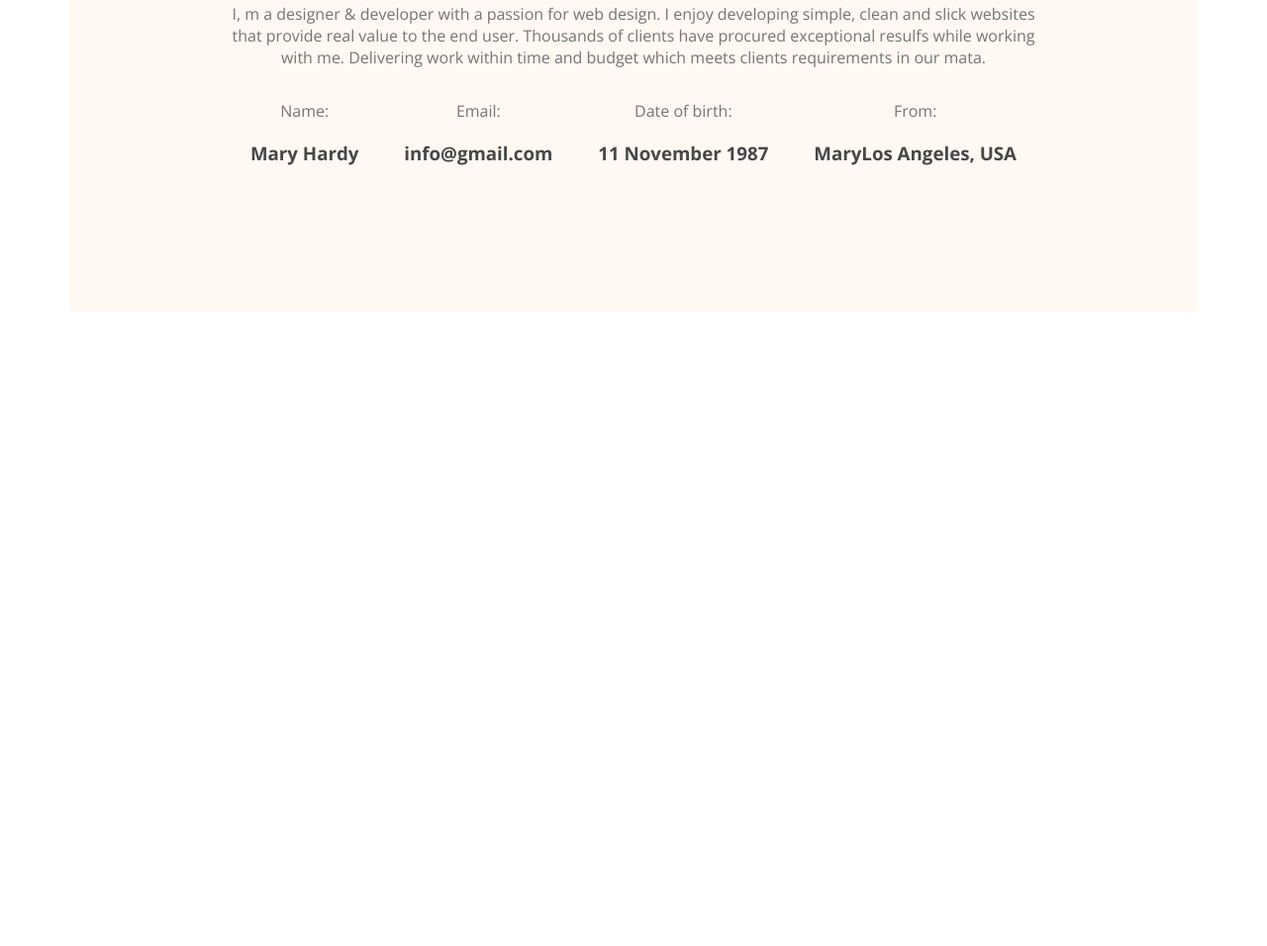
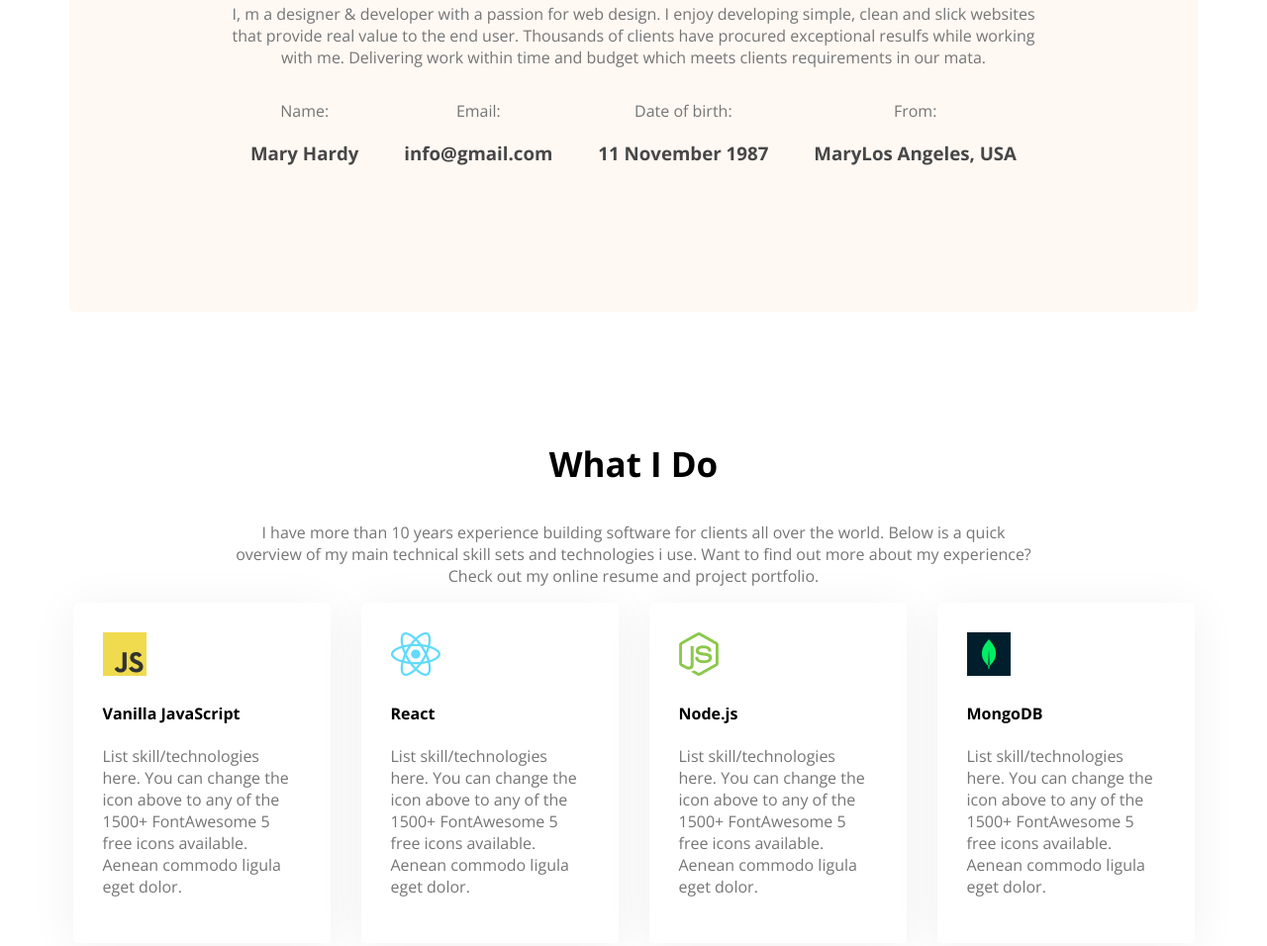
Before and after one commit to aburayhan-bpi/portfolio-resources-main, a plain HTML site: page index.html in a window 1280 px wide. Shown: the part 1075-2031 px from the top of the page at 99% size. Before the commit the page ends 1398 px from the top, so only its background shows below. Drawn offline with nearby package versions, Linux system fonts and the light colour scheme.

Commit message:
added skill section

```diff
--- a/index.html
+++ b/index.html
@@ -61,6 +61,59 @@
             </div>
         </section>
 
+        <section class="skill-section">
+            <h3 class="section-title text-center">What I Do</h3>
+            <p class="text-center dark-3">I have more than 10 years experience building software for clients all over
+                the
+                world. Below is a quick<br>overview of my main technical skill sets and technologies i use. Want to
+                find out more about my
+                experience?<br>Check out my online resume and project portfolio.</p>
+            <div class="skill-container">
+                <div class="skill-item">
+                    <img src="/images/icons/js.png" alt="js">
+                    <h4 class="skill-title">Vanilla JavaScript</h4>
+                    <p class="skill- dark-3">List skill/technologies here. You can change the icon above to any of
+                        the 1500+ FontAwesome 5 free icons available. Aenean commodo ligula eget dolor.</p>
+                </div>
+                <div class="skill-item">
+                    <img src="/images/icons/react.png" alt="react">
+                    <h4 class="skill-title">React</h4>
+                    <p class="skill-description dark-3">List skill/technologies here. You can change the icon above to
+                        any of
+                        the 1500+ FontAwesome 5 free icons available. Aenean commodo ligula eget dolor.</p>
+                </div>
+                <div class="skill-item">
+                    <img src="/images/icons/nodejs.png" alt="node">
+                    <h4 class="skill-title">Node.js</h4>
+                    <p class="skill-description dark-3">List skill/technologies here. You can change the icon above to
+                        any of
+                        the 1500+ FontAwesome 5 free icons available. Aenean commodo ligula eget dolor. </p>
+                </div>
+                <div class="skill-item">
+                    <img src="images/icons/mongo.png" alt="mongodb">
+                    <h4 class="skill-title">MongoDB</h4>
+                    <p class="skill-description dark-3">List skill/technologies here. You can change the icon above to
+                        any of
+                        the 1500+ FontAwesome 5 free icons available. Aenean commodo ligula eget dolor.</p>
+                </div>
+            </div>
+
+
+
+
+
+
+
+
+            <!-- <div class="skill-container">
+                <div class="skill-item">
+                    <img src="" alt="">
+                    <h4 class="skill-title"></h4>
+                    <p class="skill-description"></p>
+                </div>
+            </div> -->
+        </section>
+
     </main>
 
 
--- a/style.css
+++ b/style.css
@@ -29,6 +29,9 @@
 .section-title {
   font-size: 35px;
   font-weight: 700;
+}
+.text-center {
+  text-align: center;
 }
 /* shared style end */
 
@@ -114,10 +117,13 @@ main {
   margin: 0 auto;
 }
 
+main section {
+  margin-top: 130px;
+  margin-bottom: 130px;
+}
 /* about section */
 
 .about-section {
-  margin-top: 130px;
   border-radius: 5px;
   padding: 130px 160px;
   text-align: center;
@@ -128,27 +134,22 @@ main {
   justify-content: space-around;
 }
 
+/* skill section style */
 
+.skill-container {
+  display: flex;
+  gap: 24px;
+  justify-content: space-around;
+}
 
-
-
-
-
-
-
-
-
-
-
-
-
-
-
-
-
-
-
-
-
+.skill-item {
+  max-width: 200px;
+  max-height: 370px;
+  padding: 30px;
+  border-radius: 5px;
+  background: #fff;
+  /* border: 1px solid red; */
+  box-shadow: 0px 6px 50px 0px rgba(0, 0, 0, 0.06);
+}
 
 /* footer style */
```
